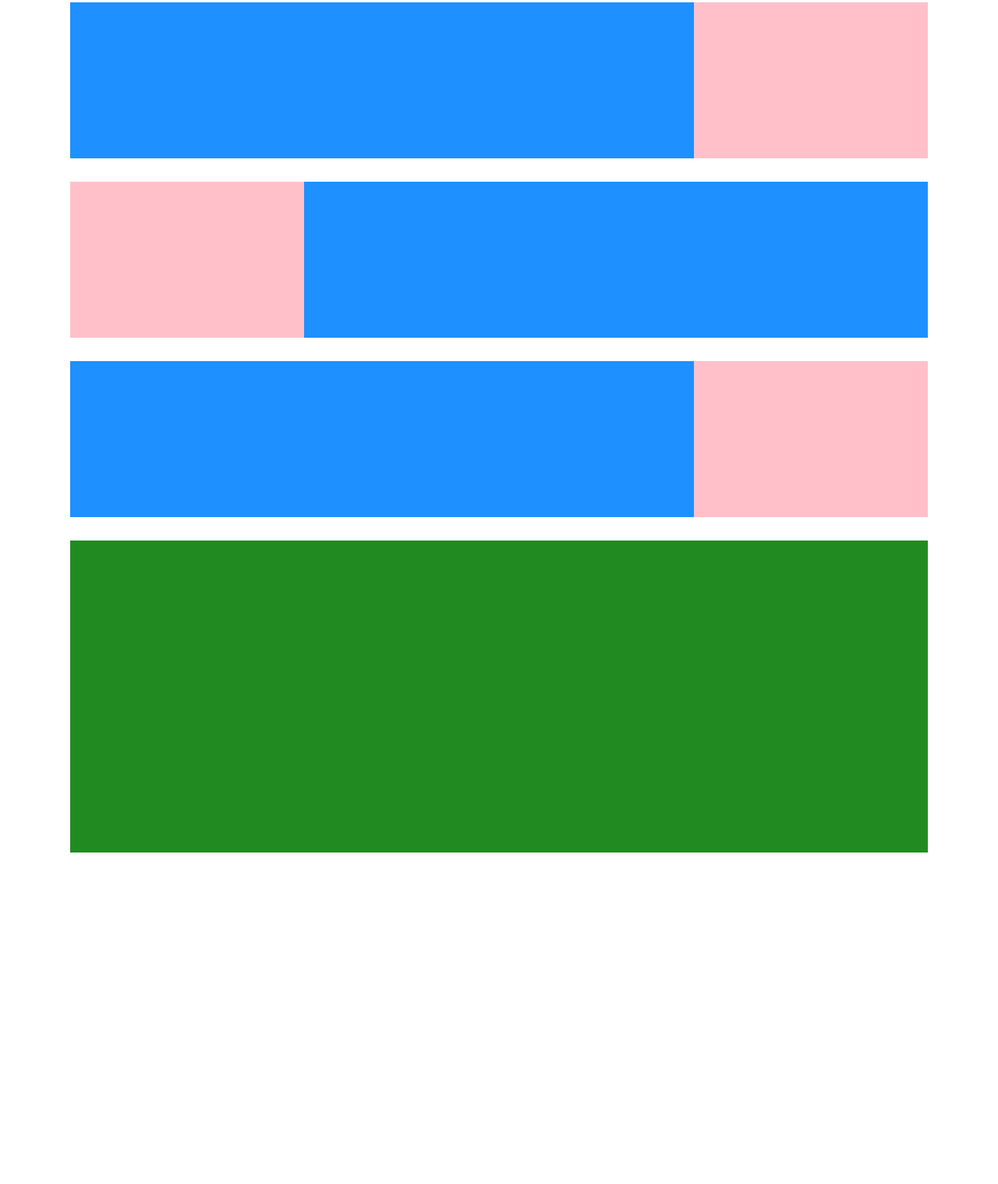
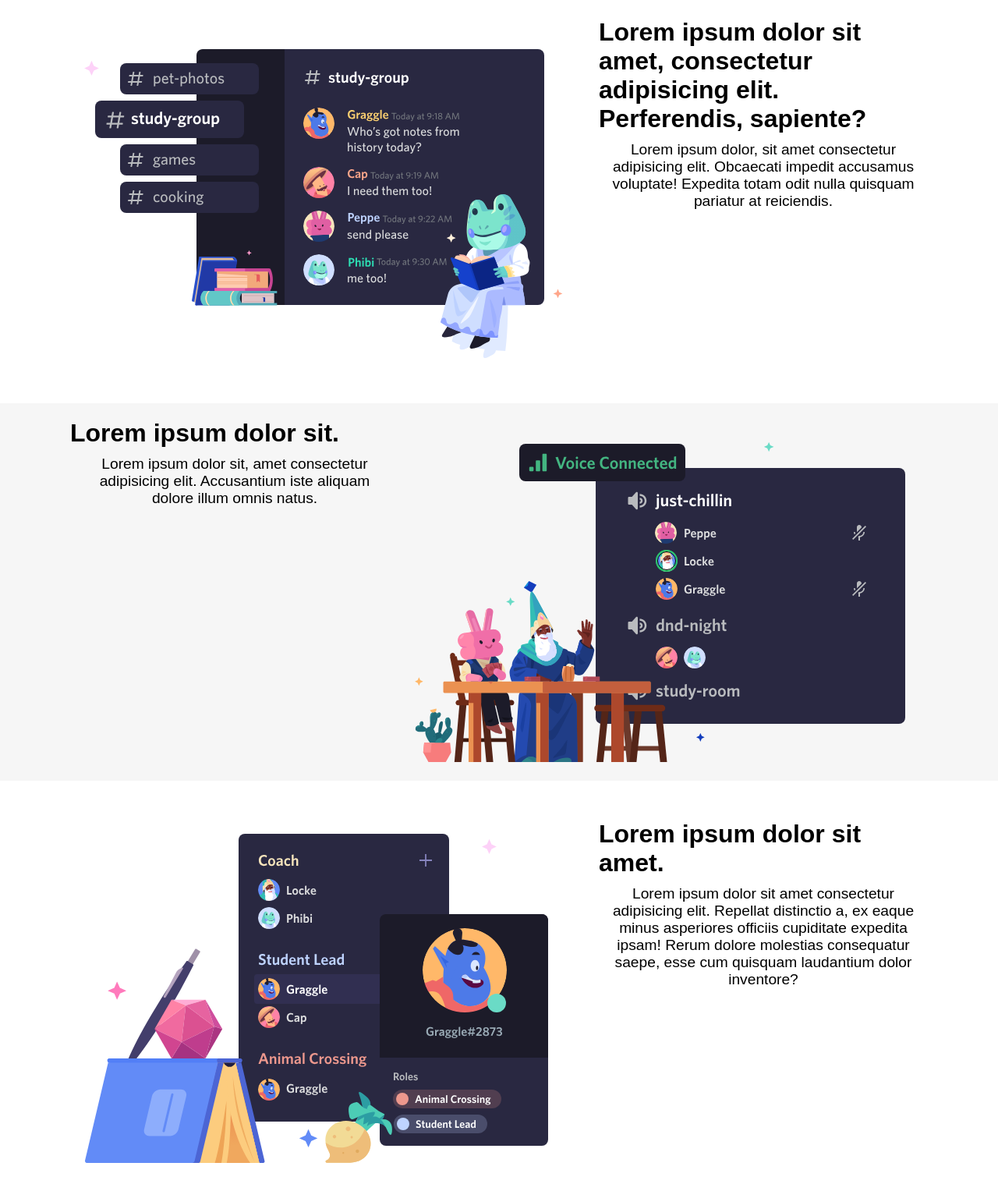
Before and after one commit to Marcodellavecchia95/htmlcss-discord, a plain HTML site: page index.html in a window 1280 px wide. Shown: the part 347-1865 px from the top of the page at 78% size. Before the commit the page ends 1470 px from the top, so only its background shows below. Drawn offline with Linux system fonts and the light colour scheme.

Commit message:
add main

```diff
--- a/css/style.css
+++ b/css/style.css
@@ -81,7 +81,7 @@ header {
 
 /* .pink-box {
   height: 200px;
-  /* background-color: #ef82ed; */
+   background-color: #ef82ed;  */
 
 .buttons {
   text-align: center;
@@ -106,40 +106,62 @@ p {
 }
 
 .row {
-  height: 200px;
   display: flex;
   margin-bottom: 30px;
+  justify-content: center;
 }
+
+section:nth-of-type(even) {
+  background-color: #f6f6f6;
+}
+
 .main {
-  background-color: #1e90ff;
-
-  width: 300px;
   flex-grow: 1;
 }
+.aside {
+  align-items: center;
+}
 
-.aside {
-  background-color: #ffc0ca;
-  width: 300px;
+.aside > h3 {
+  font-size: 2rem;
+  color: black;
+}
+
+.aside > p {
+  color: black;
 }
 .row2 {
-  background-color: #d3d3d3;
-  height: 200px;
   display: flex;
   flex-direction: row-reverse;
   margin-bottom: 30px;
 }
 
 .row3 {
-  height: 200px;
   display: flex;
   margin-bottom: 30px;
 }
 .row4 {
-  height: 400px;
-
   margin-bottom: 30px;
+  display: flex;
+  flex-direction: column;
+  align-items: center;
 }
 .green-box {
-  height: 400px;
-  background-color: #218b21;
+  /* background-color: #218b21; */
 }
+
+.row,
+.row2,
+.row3,
+.row4 {
+  padding: 20px 0;
+}
+
+.row4 > p {
+  color: black;
+}
+
+.call-to-action > button {
+  background-color: #7289da;
+  color: white;
+}
--- a/index.html
+++ b/index.html
@@ -55,29 +55,80 @@
       </div>
     </header>
     <main>
+      <section>
         <div class="container">
           <div class="row">
-          <div class="main"></div>
-          <div class="aside"></div>
+            <div class="main">
+              <img src="/img/studygroup.svg" alt="1stimage" />
+            </div>
+            <div class="aside">
+              <h3>
+                Lorem ipsum dolor sit amet, consectetur adipisicing elit.
+                Perferendis, sapiente?
+              </h3>
+              <p>
+                Lorem ipsum dolor, sit amet consectetur adipisicing elit.
+                Obcaecati impedit accusamus voluptate! Expedita totam odit nulla
+                quisquam pariatur at reiciendis.
+              </p>
             </div>
           </div>
+        </div>
+      </section>
+      <section>
         <div class="container">
           <div class="row2">
-          <div class="main"></div>
-          <div class="aside"></div>
+            <div class="main">
+              <img src="/img/justchilling.svg" alt="jcimage" />
+            </div>
+            <div class="aside">
+              <h3>Lorem ipsum dolor sit.</h3>
+              <p>
+                Lorem ipsum dolor sit, amet consectetur adipisicing elit.
+                Accusantium iste aliquam dolore illum omnis natus.
+              </p>
             </div>
           </div>
+        </div>
+      </section>
+      <section>
         <div class="container">
           <div class="row3">
-          <div class="main"></div>
-          <div class="aside"></div>
+            <div class="main">
+              <img src="/img/coach.svg" alt="coachimg" />
+            </div>
+            <div class="aside">
+              <h3>Lorem ipsum dolor sit amet.</h3>
+              <p>
+                Lorem ipsum dolor sit amet consectetur adipisicing elit.
+                Repellat distinctio a, ex eaque minus asperiores officiis
+                cupiditate expedita ipsam! Rerum dolore molestias consequatur
+                saepe, esse cum quisquam laudantium dolor inventore?
+              </p>
             </div>
           </div>
+        </div>
+      </section>
+      <section>
         <div class="container">
           <div class="row4">
-          <div class="green-box"></div>
+            <h3>Lorem ipsum dolor sit amet consectetur.</h3>
+            <p>
+              Lorem, ipsum dolor sit amet consectetur adipisicing elit. Officiis
+              velit unde ad ipsum veritatis tempore sunt laudantium. Quibusdam
+              sit aliquid molestias error eveniet laboriosam, omnis praesentium.
+              Aspernatur ullam quibusdam qui!
+            </p>
+            <div class="green-box">
+              <img src="/img/smartphone.svg" alt="smartphone" />
+            </div>
+            <div class="call-to-action">
+              <h3>Lorem ipsum dolor sit amet.</h3>
+              <button><span>&darr;</span>Scarica per Mac</button>
             </div>
           </div>
+        </div>
+      </section>
     </main>
     <footer></footer>
   </body>
```
Also changed, not shown: img/coach.svg (renamed from img/item3.svg), img/justchilling.svg (renamed from img/item2.svg), img/smartphone.svg (renamed from img/item4-big.svg), img/studygroup.svg (renamed from img/item1.svg). Lines whose indentation alone changed are shown as unchanged.
